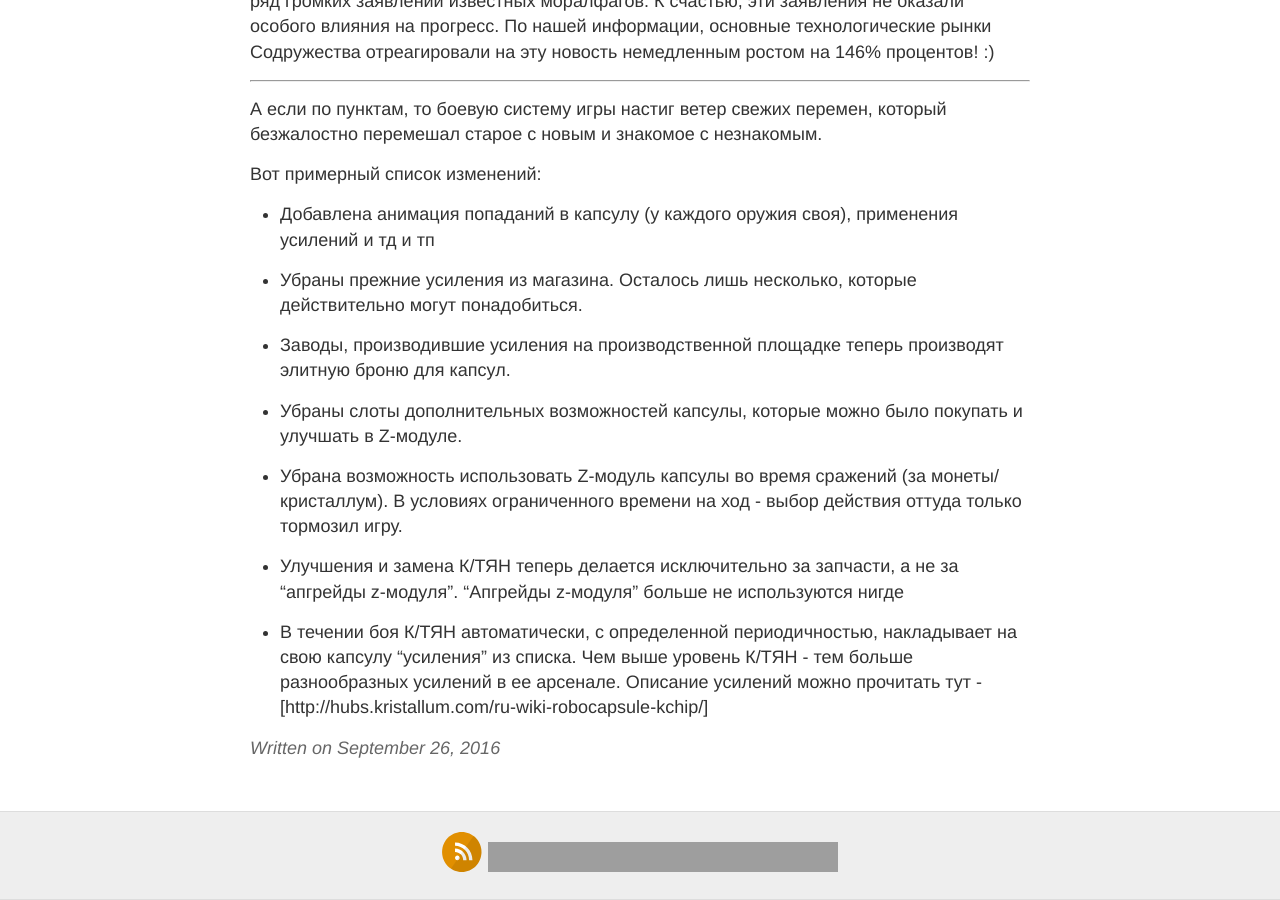
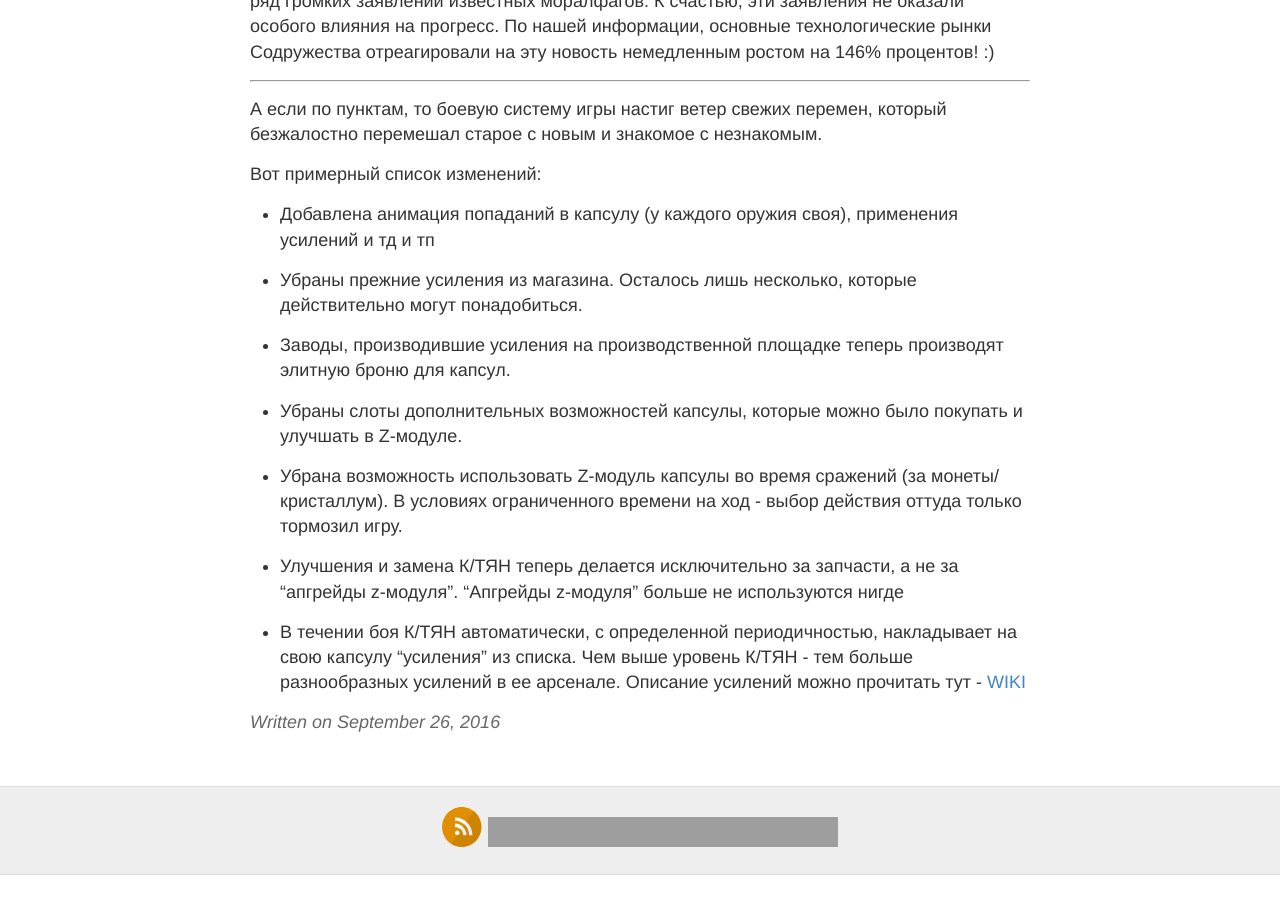
Before and after one commit to IPv6/kristallum, a Jekyll site: the page built from _posts/2016-09-26-ktan.md, in a window 1280 px wide and 900 px high, scrolled down 852 px. Built offline with Jekyll 4.4.1, drawn with Linux system fonts in a browser that asks for light colours; comment, search, counter and statistics services are not loaded; after the commit the page ends 1727 px from its top, so only the background shows below that; some of the changed lines change nothing that is shown.

Commit message:
wiki link

```diff
--- a/_posts/2016-09-26-ktan.md
+++ b/_posts/2016-09-26-ktan.md
@@ -26,4 +26,4 @@ title: "Новости станции: К/ТЯН"
 
 - Улучшения и замена К/ТЯН теперь делается исключительно за запчасти, а не за "апгрейды z-модуля". "Апгрейды z-модуля" больше не используются нигде
 
-- В течении боя К/ТЯН автоматически, с определенной периодичностью, накладывает на свою капсулу "усиления" из списка. Чем выше уровень К/ТЯН - тем больше разнообразных усилений в ее арсенале. Описание усилений можно прочитать тут - [http://hubs.kristallum.com/ru-wiki-robocapsule-kchip/]
+- В течении боя К/ТЯН автоматически, с определенной периодичностью, накладывает на свою капсулу "усиления" из списка. Чем выше уровень К/ТЯН - тем больше разнообразных усилений в ее арсенале. Описание усилений можно прочитать тут - [WIKI](http://hubs.kristallum.com/ru-wiki-robocapsule-kchip/)
```
